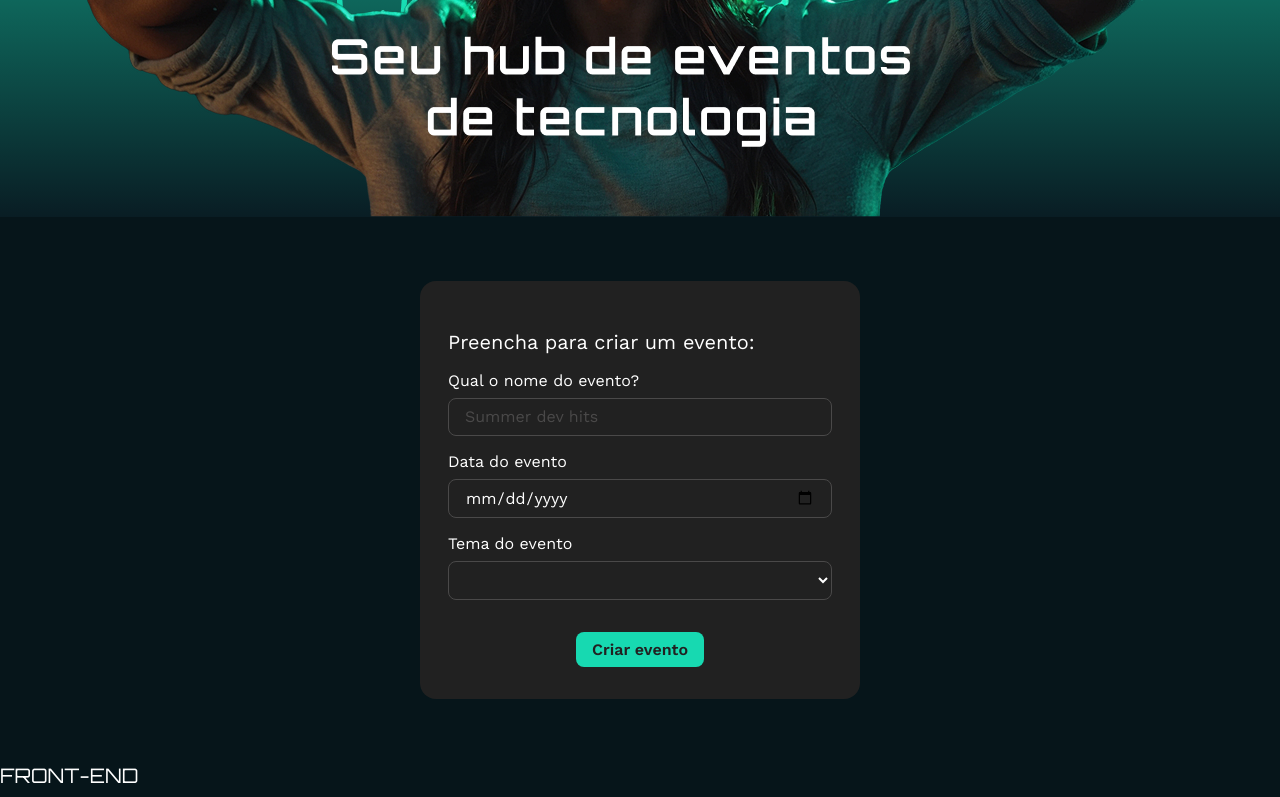
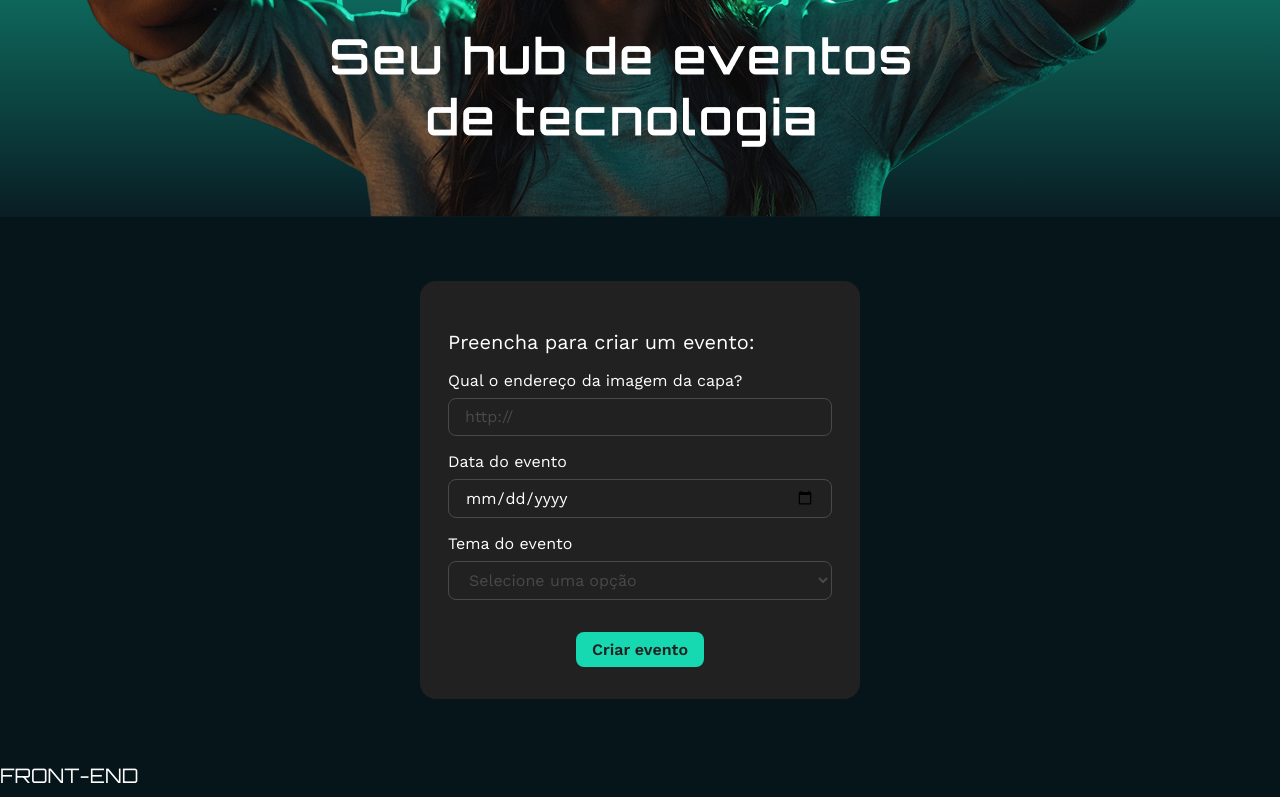
Before and after one commit to felipedevpips-max/Tecboard, a React (Vite) app: page / in a window 1280 px wide. Shown: the part 485-1282 px from the top of the page. Built offline with nearby package versions, Linux system fonts and the light colour scheme.

Commit message:
evoluindo projeto

```diff
--- a/src/App.jsx
+++ b/src/App.jsx
@@ -56,7 +56,7 @@ function App() {
         <img src="/public/logo.png" alt="" />
       </header>
       <Banner />
-      <FormularioDeEvento />
+      <FormularioDeEvento temas={temas} />
       {temas.map(function (item) {
         return (
           <section key={item.id}>
--- a/src/componentes/FormularioDeEvento/index.jsx
+++ b/src/componentes/FormularioDeEvento/index.jsx
@@ -6,18 +6,18 @@ import { TituloFormulario } from "../TituloFormulario";
 import { BotaoFormulario } from "../BotaoFormulario";
 import { ListaSupensa } from "../ListaSuspensa";
 
-export function FormularioDeEvento() {
+export function FormularioDeEvento({ temas }) {
   return (
     <form className="form-evento">
       <TituloFormulario>Preencha para criar um evento:</TituloFormulario>
       <div className="campos">
         <CampoDeFormulario>
-          <Label htmlFor="nomeEvento">Qual o nome do evento?</Label>
+          <Label htmlFor="capa">Qual o endereço da imagem da capa?</Label>
           <CampoDeEntrada
             type="text"
-            id="nomeEvento"
-            nome="nomeEvento"
-            placeholder="Summer dev hits"
+            id="capa"
+            nome="capa"
+            placeholder="http://"
           ></CampoDeEntrada>
         </CampoDeFormulario>
 
@@ -32,18 +32,12 @@ export function FormularioDeEvento() {
         </CampoDeFormulario>
 
         <CampoDeFormulario>
-          <Label htmlFor="temaEvento">Tema do evento</Label>
-          <ListaSupensa
-            type="text"
-            id="temaEvento"
-            nome="temaEvento"
-            placeholder="Selecione uma opção"
-          ></ListaSupensa>
+          <Label htmlFor="tema">Tema do evento</Label>
+          <ListaSupensa id="tema" nome="tema" itens={temas}></ListaSupensa>
         </CampoDeFormulario>
       </div>
       <div className="acoes">
         <BotaoFormulario>Criar evento</BotaoFormulario>
-
       </div>
     </form>
   );
--- a/src/componentes/ListaSuspensa/index.jsx
+++ b/src/componentes/ListaSuspensa/index.jsx
@@ -1,9 +1,16 @@
 import "./lista-suspensa.estilos.css";
 
-export function ListaSupensa() {
+export function ListaSupensa({ itens, ...rest }) {
   return (
-    <select className="lista-suspensa-form">
-      <option value=""></option>
+    <select {...rest} className="lista-suspensa-form" defaultValue="">
+      <option value="disabled">Selecione uma opção</option>
+      {itens.map(function (item) {
+        return (
+          <option key={item.id} value={item.id}>
+            {item.nome}
+          </option>
+        );
+      })}
     </select>
   );
 }
--- a/src/componentes/ListaSuspensa/lista-suspensa.estilos.css
+++ b/src/componentes/ListaSuspensa/lista-suspensa.estilos.css
@@ -6,5 +6,5 @@
   font-weight: 400;
   font-size: 16px;
   line-height: 120%;
-  color: #ffffff;
+  color: #4a4949;
 }
```
